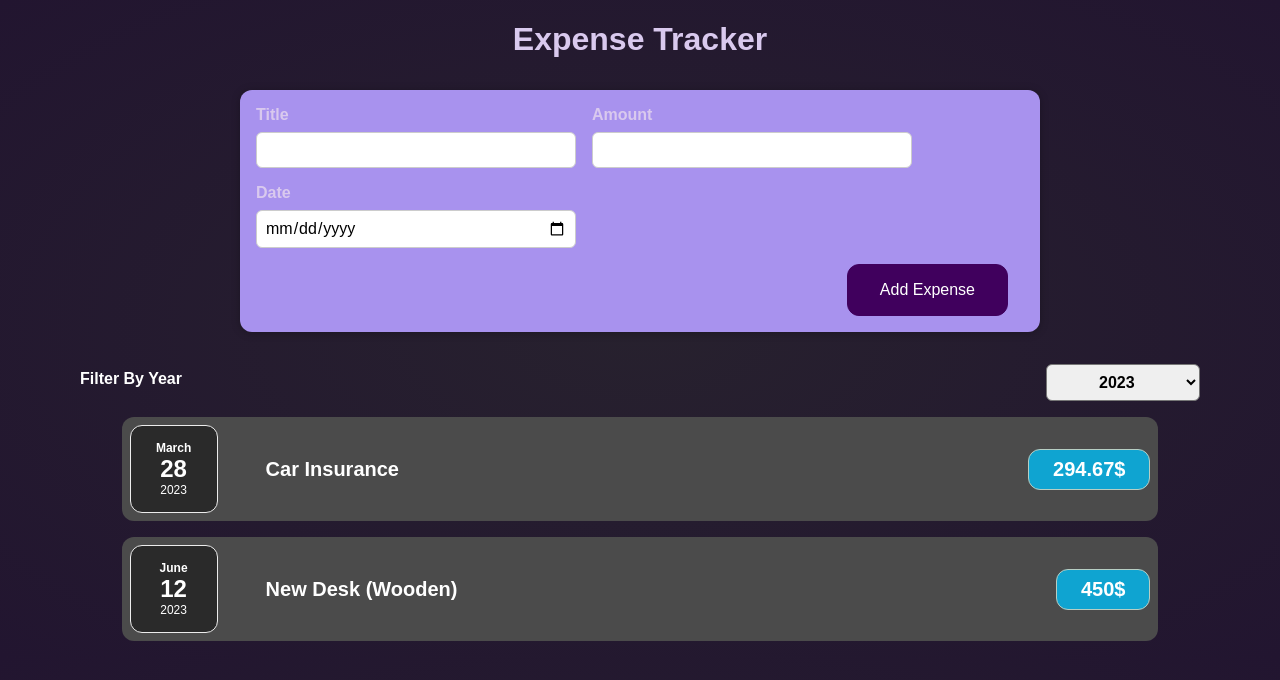
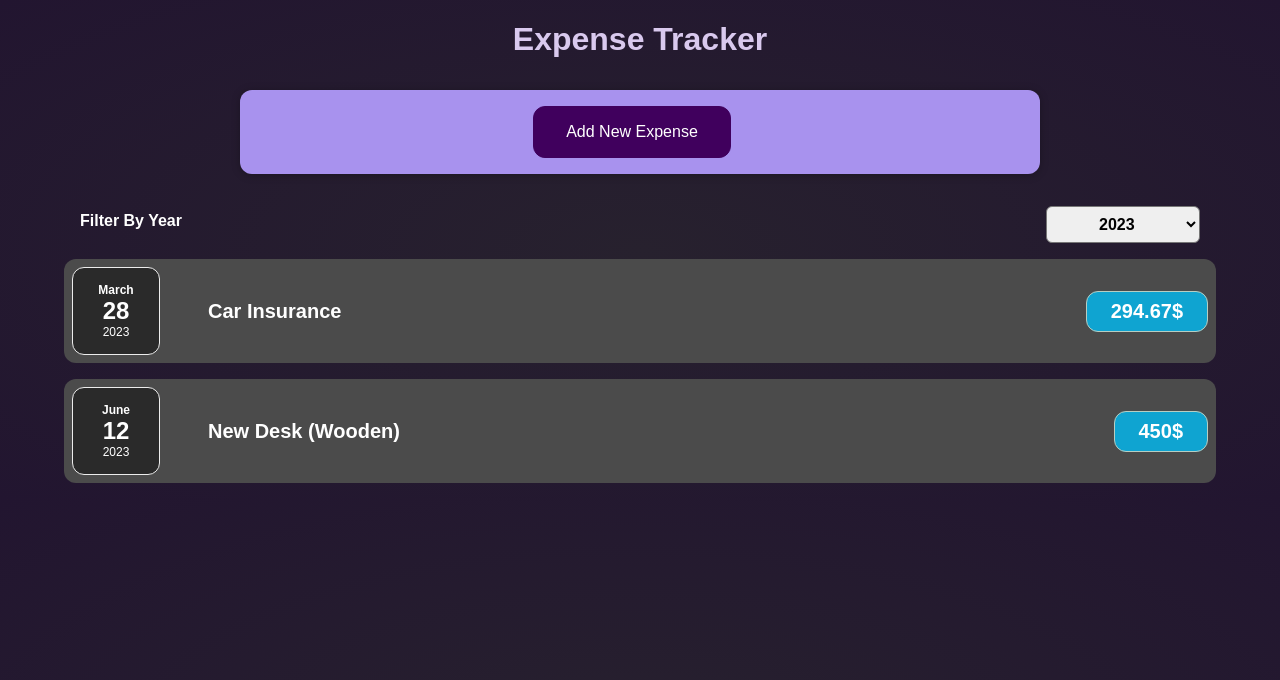
Before and after one commit to harshahossain/expense-tracker, a React (Create React App) app: page / in a window 1280 px wide. Shown: the top 680 px of the page. Built offline with nearby package versions, Linux system fonts and the light colour scheme.

Commit message:
Made Improvements for Forms

```diff
--- a/src/components/Expenses/ExpenseItem.js
+++ b/src/components/Expenses/ExpenseItem.js
@@ -13,6 +13,7 @@ export default function ExpenseItem(props) {
   //   //console.log(title);
   // };
   return (
+    <li>
       <Card className="expense-item">
         {/* {console.log(props)} */}
         {/* <div>{props.date}</div> */}
@@ -24,5 +25,6 @@ export default function ExpenseItem(props) {
           {/* <button onClick={clickHandler}>Change Title</button> */}
         </div>
       </Card>
+    </li>
   );
 }
--- a/src/components/Expenses/Expenses.js
+++ b/src/components/Expenses/Expenses.js
@@ -1,7 +1,7 @@
 import React, { useState } from "react";
-import ExpenseItem from "./ExpenseItem";
 import Card from "../UI/Card";
 import ExpenseFilter from "./ExpenseFilter";
+import ExpensesList from "./ExpensesList";
 
 export default function Expenses(props) {
   //
@@ -11,16 +11,6 @@ export default function Expenses(props) {
     return expense.date.getFullYear().toString() === filteredYear;
   });
   // const propingData = props.expenses.map((expense) => {
-  const propingData = filteredExpenses.map((expense) => {
-    return (
-      <ExpenseItem
-        key={expense.id}
-        title={expense.title}
-        amount={expense.amount}
-        date={expense.date}
-      />
-    );
-  });
 
   const filterChangleHandler = (selectedYear) => {
     //console.log(`from Expenses.js ${selectedYear}`);
@@ -34,8 +24,7 @@ export default function Expenses(props) {
           selected={filteredYear}
           onChangeFilter={filterChangleHandler}
         />
-        {propingData}
-        {/* {propingFilterYearData} */}
+        <ExpensesList expenses={filteredExpenses} />
       </Card>
     </div>
   );
--- /dev/null
+++ b/src/components/Expenses/ExpensesList.css
@@ -0,0 +1,8 @@
+.expenses-list {
+  list-style: none;
+  padding: 0;
+}
+.expenses-list__fallback {
+  color: white;
+  text-align: center;
+}
--- /dev/null
+++ b/src/components/Expenses/ExpensesList.js
@@ -0,0 +1,20 @@
+import React from "react";
+import "./ExpensesList.css";
+import ExpenseItem from "./ExpenseItem";
+
+export default function ExpensesList(props) {
+  if (props.expenses.length === 0) {
+    return <h2 className="expenses-list__fallback">Found No Expenses!</h2>;
+  }
+  const propingData = props.expenses.map((expense) => {
+    return (
+      <ExpenseItem
+        key={expense.id}
+        title={expense.title}
+        amount={expense.amount}
+        date={expense.date}
+      />
+    );
+  });
+  return <ul className="expenses-list">{propingData}</ul>;
+}
--- a/src/components/NewExpense/ExpenseForm.js
+++ b/src/components/NewExpense/ExpenseForm.js
@@ -103,6 +103,10 @@ export default function ExpenseForm(props) {
         </div>
       </div>
       <div className="new-expense__actions">
+        {/* setting the type to button so this doesnt submit the form */}
+        <button type="button" onClick={props.stopEditingHandler}>
+          Cancel
+        </button>
         <button type="submit">Add Expense</button>
       </div>
     </form>
--- a/src/components/NewExpense/NewExpense.js
+++ b/src/components/NewExpense/NewExpense.js
@@ -5,6 +5,9 @@ import ExpenseFormOneHandler from "./ExpenseFormOneHandler";
 import { v4 as uuidv4 } from "uuid";
 
 export default function NewExpense(props) {
+  //
+  const [isEditing, setIsEditing] = useState(false);
+
   const saveExpenseDataHandler = (enteredExpenseData) => {
     const expenseData = {
       ...enteredExpenseData,
@@ -13,11 +16,22 @@ export default function NewExpense(props) {
     //console.log(expenseData);
 
     props.onAddExpense(expenseData);
+    setIsEditing(false);
   };
-
+  const editingHandler = () => {
+    setIsEditing(!isEditing);
+  };
   return (
     <div className="new-expense">
-      <ExpenseForm onSaveExpenseData={saveExpenseDataHandler} />
+      {!isEditing ? (
+        <button onClick={editingHandler}>Add New Expense</button>
+      ) : (
+        <ExpenseForm
+          onSaveExpenseData={saveExpenseDataHandler}
+          stopEditingHandler={editingHandler}
+        />
+      )}
+
       {/* <h2>One Handler Form</h2>
       <ExpenseFormOneHandler /> */}
     </div>
```
Lines whose indentation alone changed are shown as unchanged.
